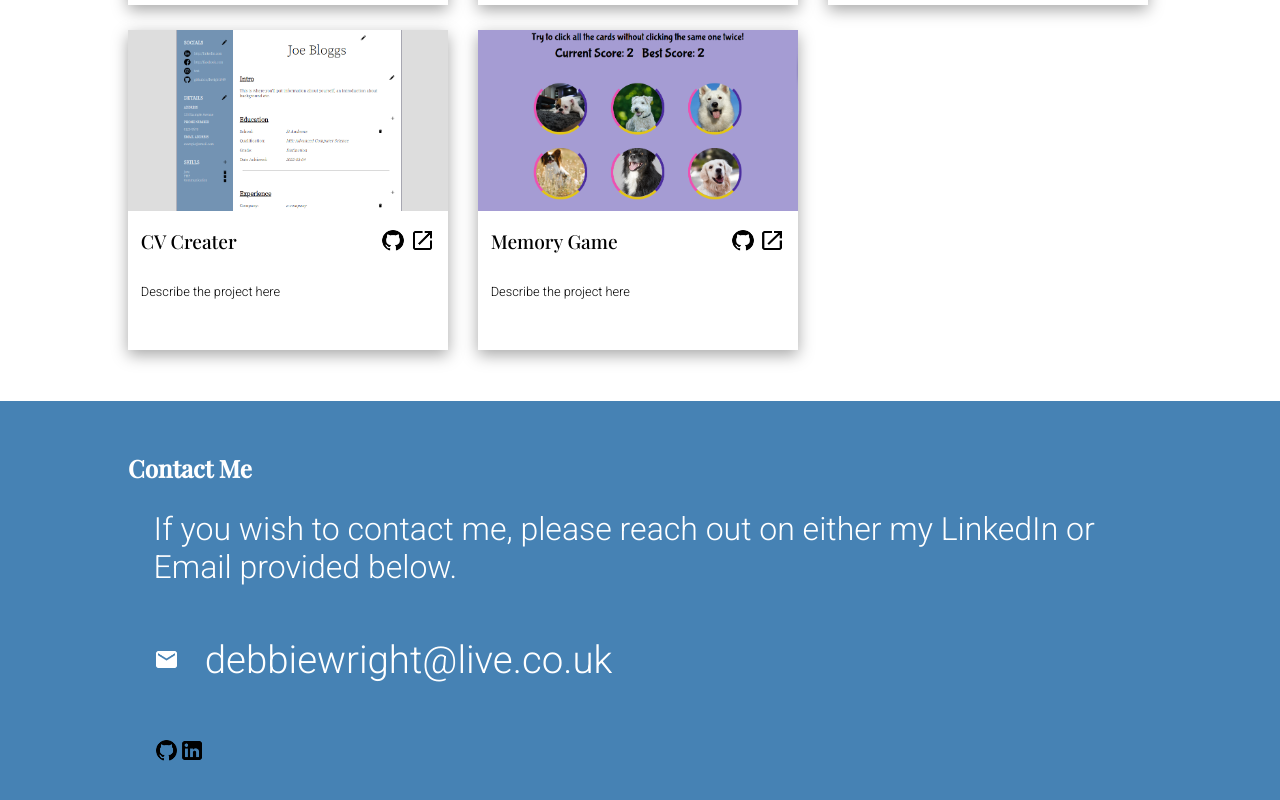
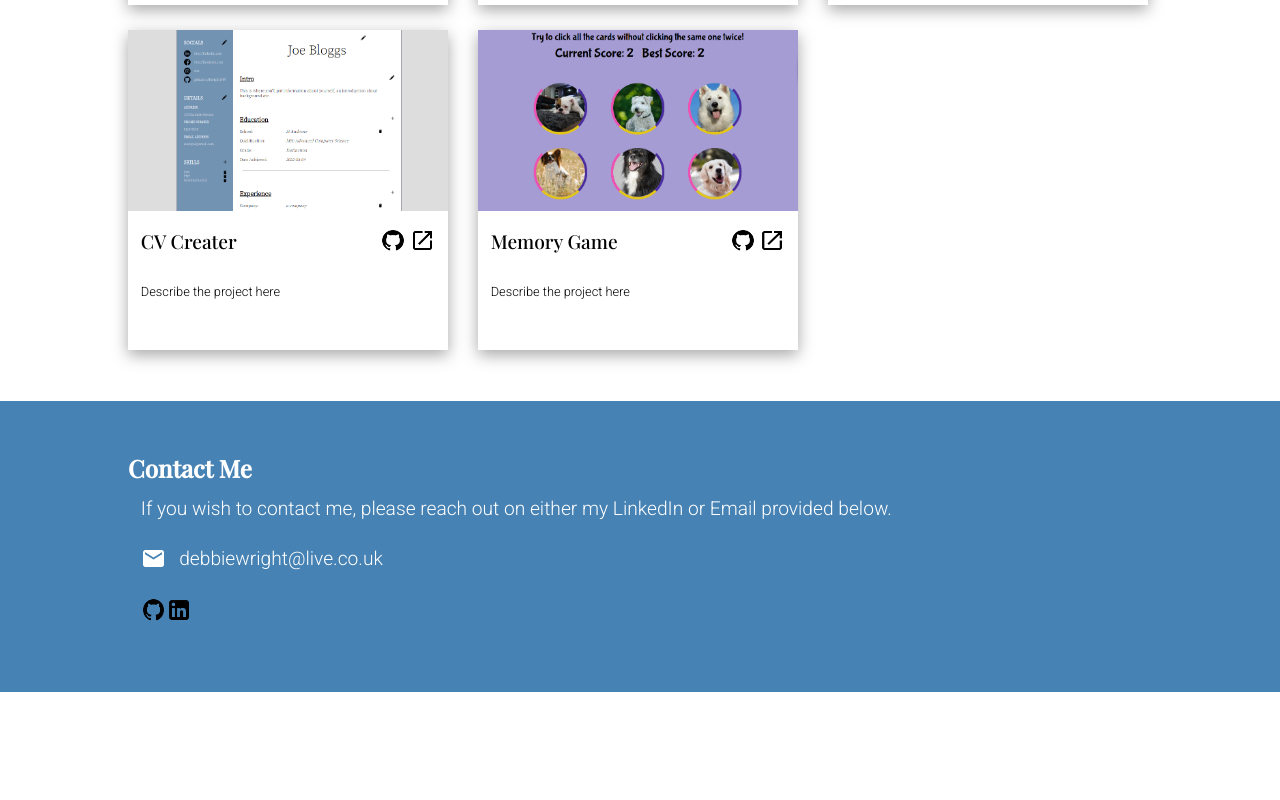
Before and after one commit to dwright1989/portfolio, a JavaScript app: page / in a window 1280 px wide. Shown: the part 782-1582 px from the top of the page. After the commit the page ends 1474 px from the top, so only its background shows below. Built offline with nearby package versions, Linux system fonts and the light colour scheme; the HTML template or start-up script is replaced by a standard one.

Commit message:
Contact section css updated for desktop

```diff
--- a/src/App.css
+++ b/src/App.css
@@ -220,6 +220,14 @@ h1,h2,h3,h4,h5{
         flex: 0 0 80%;
     }
 
+    /*CONTACT*/
+    #contact>p{
+        font-size: 1.5vw;
+        padding: 1vw;
+    }
 
-
+    #email{
+        padding-left: 1vw;
+        font-size: 1.5vw;
+    }
 }
```
